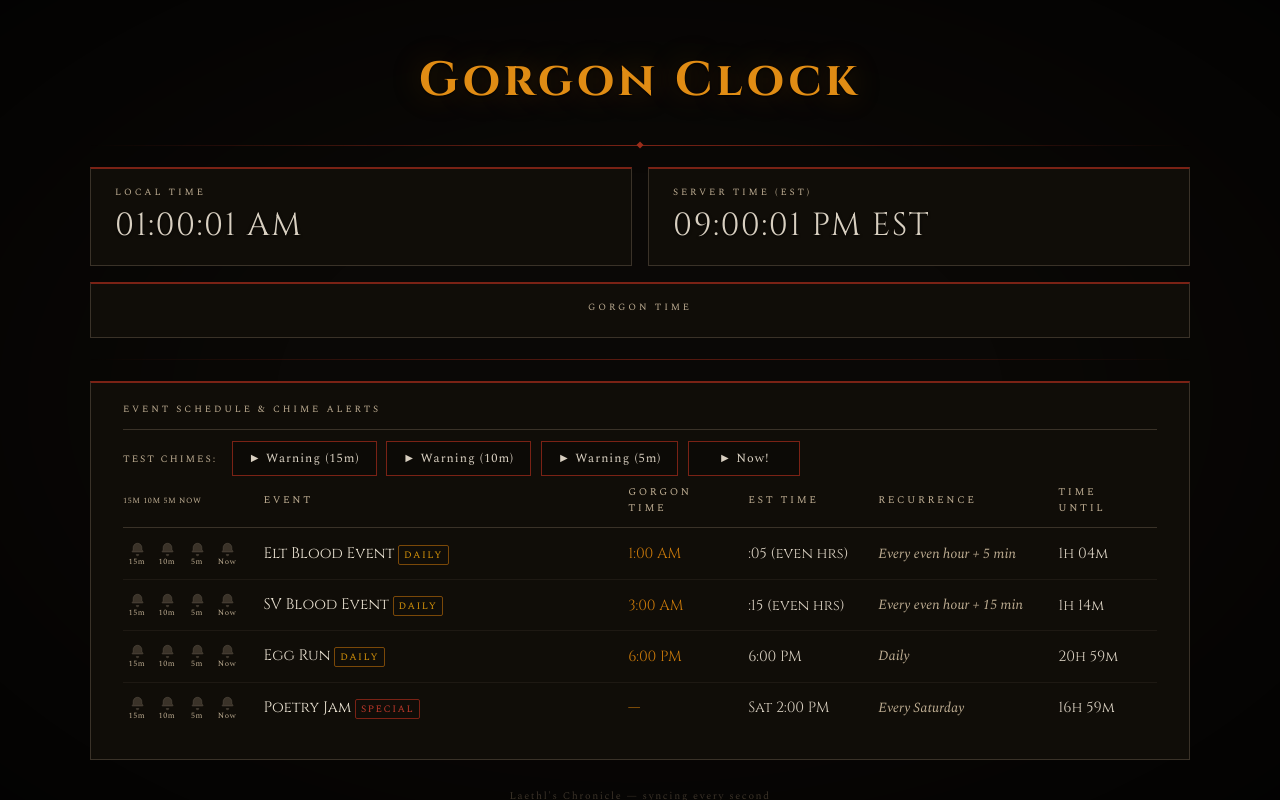
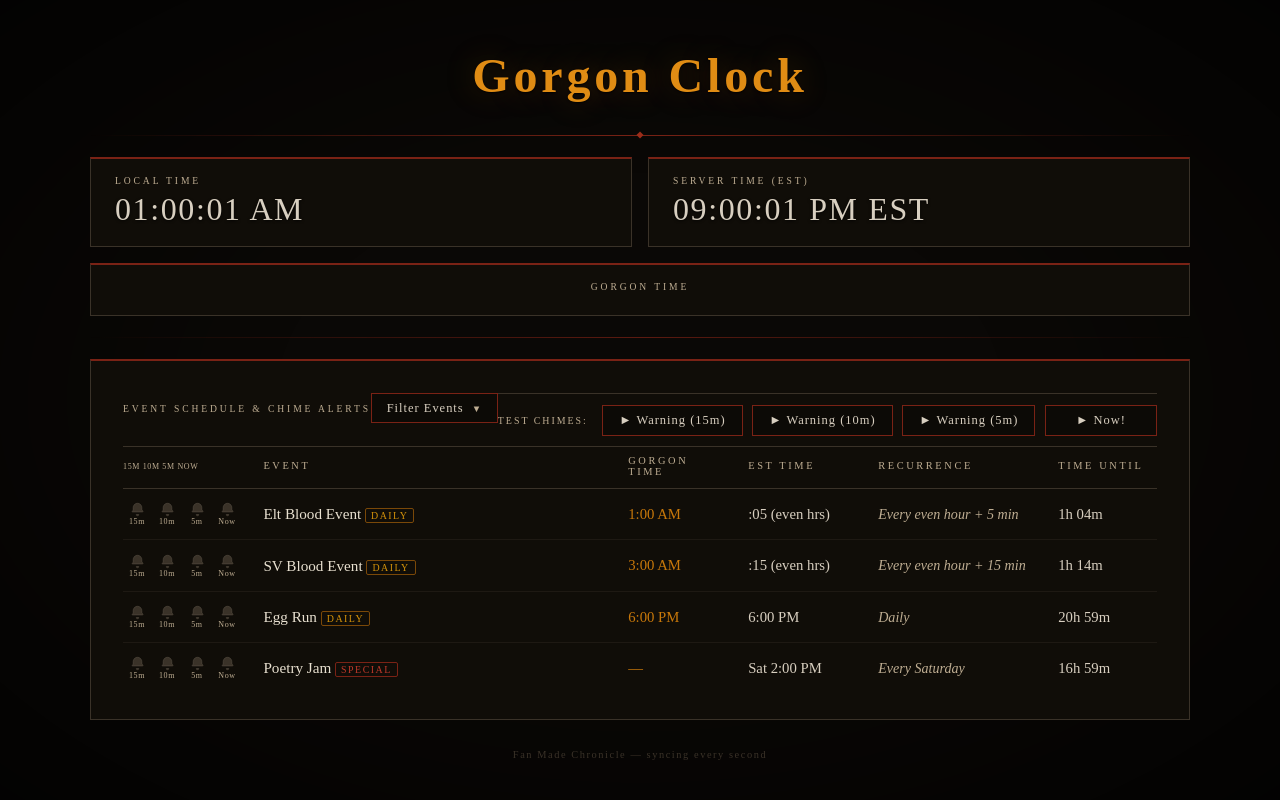
Before and after one commit to Tazz-Darkwood/Gorgon_Clock, a Python web app: template gorgon_clock/templates/clock/index.html in a window 1280 px wide. Run offline with Jinja, Linux system fonts and the light colour scheme; the template is opened without the code that fills it, so the values that code supplies are empty.

Commit message:
added filter button with claude

```diff
--- a/gorgon_clock/templates/clock/index.html
+++ b/gorgon_clock/templates/clock/index.html
@@ -2,8 +2,19 @@
 <html lang="en">
 <head>
   <meta charset="UTF-8" />
+  <meta http-equiv="Content-Security-Policy" content="default-src 'self'; style-src 'self' 'unsafe-inline' https://fonts.googleapis.com https://fonts.gstatic.com; font-src https://fonts.gstatic.com; script-src 'self' 'unsafe-inline'; connect-src 'self'; img-src 'self' data:; object-src 'none'; base-uri 'self';">
   <meta name="viewport" content="width=device-width, initial-scale=1.0" />
+  <meta name="referrer" content="no-referrer" />
   <title>Gorgon Clock</title>
+  <!--
+    THIRD-PARTY NOTICES
+    Cinzel & Spectral fonts: SIL Open Font Licence 1.1 via Google Fonts.
+    Web Audio synthesis: original code, no samples or copyrighted audio.
+    Bell SVG path: original geometry, not derived from any copyrighted work.
+    Event names (Elt Blood Event, SV Blood Event, Egg Run, Poetry Jam)
+    are used descriptively in a fan-made utility — no game assets copied.
+    No trademarks or logos belonging to Elder Game / Citan Munro are used.
+  -->
   <link rel="preconnect" href="https://fonts.googleapis.com" />
   <link rel="preconnect" href="https://fonts.gstatic.com" crossorigin />
   <link href="https://fonts.googleapis.com/css2?family=Spectral:ital,wght@0,400;0,600;1,400&family=Cinzel:wght@400;700&display=swap" rel="stylesheet" />
@@ -532,8 +543,23 @@
 
   <!-- ── Full Event Schedule ── -->
   <div class="schedule-panel">
-    <div class="schedule-panel-header">
+    <div class="schedule-panel-header" style="display:flex;align-items:center;justify-content:space-between;padding-bottom:0.6rem;border-bottom:1px solid var(--body-faint);margin-bottom:0.5rem;">
       <div class="section-label">Event Schedule &amp; Chime Alerts</div>
+      <div class="filter-wrap" id="filter-wrap">
+        <button class="filter-btn" id="filter-btn" onclick="toggleFilterPanel(event)">
+          Filter Events
+          <span class="filter-badge hidden-badge" id="filter-badge">0</span>
+          <span class="filter-arrow">&#9660;</span>
+        </button>
+        <div class="filter-panel" id="filter-panel">
+          <div class="filter-all-row">
+            <button class="filter-all-btn" onclick="setAllVisible(true,event)">Show all</button>
+            <button class="filter-all-btn" onclick="setAllVisible(false,event)">Hide all</button>
+          </div>
+          <div class="filter-divider"></div>
+          <div id="filter-list"><!-- injected by JS --></div>
+        </div>
+      </div>
       <div class="chime-row">
       <span class="chime-label">Test chimes:</span>
       <button class="chime-btn" onclick="playChime('warning15')">&#9658; Warning (15m)</button>
@@ -560,7 +586,7 @@
     </table>
   </div>
 
-  <div class="footer">Laethl's Chronicle &mdash; syncing every second</div>
+  <div class="footer">Fan Made Chronicle &mdash; syncing every second</div>
 
 </div><!-- .shell -->
 
@@ -570,6 +596,10 @@
 // ───────────────────────────────────────────────────────────────
 // To ADD an event:  push a new object into EVENTS below.
 // To REMOVE one:   delete or comment out its object.
+//
+// SECURITY NOTE: name, category, id, and display fields are inserted
+// directly into innerHTML. Keep them as plain text with no HTML or
+// quotes — they are developer-controlled constants, not user input.
 //
 // Fields:
 //   id          — unique string key (used for alert deduplication & storage)
@@ -928,12 +958,20 @@ function checkAlerts(estNow) {
 // ═══════════════════════════════════════════════════════════════
 
 function showToast(title, body, urgent) {
-  const c = document.getElementById('toast-container');
-  const t = document.createElement('div');
-  t.className = 'toast' + (urgent ? ' urgent' : '');
-  t.innerHTML = `<div class="toast-title">${title}</div><div class="toast-body">${body}</div>`;
-  c.appendChild(t);
-  setTimeout(() => t.remove(), 5000);
+  const container = document.getElementById('toast-container');
+  const toast = document.createElement('div');
+  toast.className = 'toast' + (urgent ? ' urgent' : '');
+  // Build with textContent to prevent any accidental HTML injection
+  const titleEl = document.createElement('div');
+  titleEl.className = 'toast-title';
+  titleEl.textContent = title;
+  const bodyEl = document.createElement('div');
+  bodyEl.className = 'toast-body';
+  bodyEl.textContent = body;
+  toast.appendChild(titleEl);
+  toast.appendChild(bodyEl);
+  container.appendChild(toast);
+  setTimeout(() => toast.remove(), 5000);
 }
 
 // ═══════════════════════════════════════════════════════════════
```
Also changed, not shown: gorgon_clock/gorgon_clock/settings.py (+13 -0 lines).
